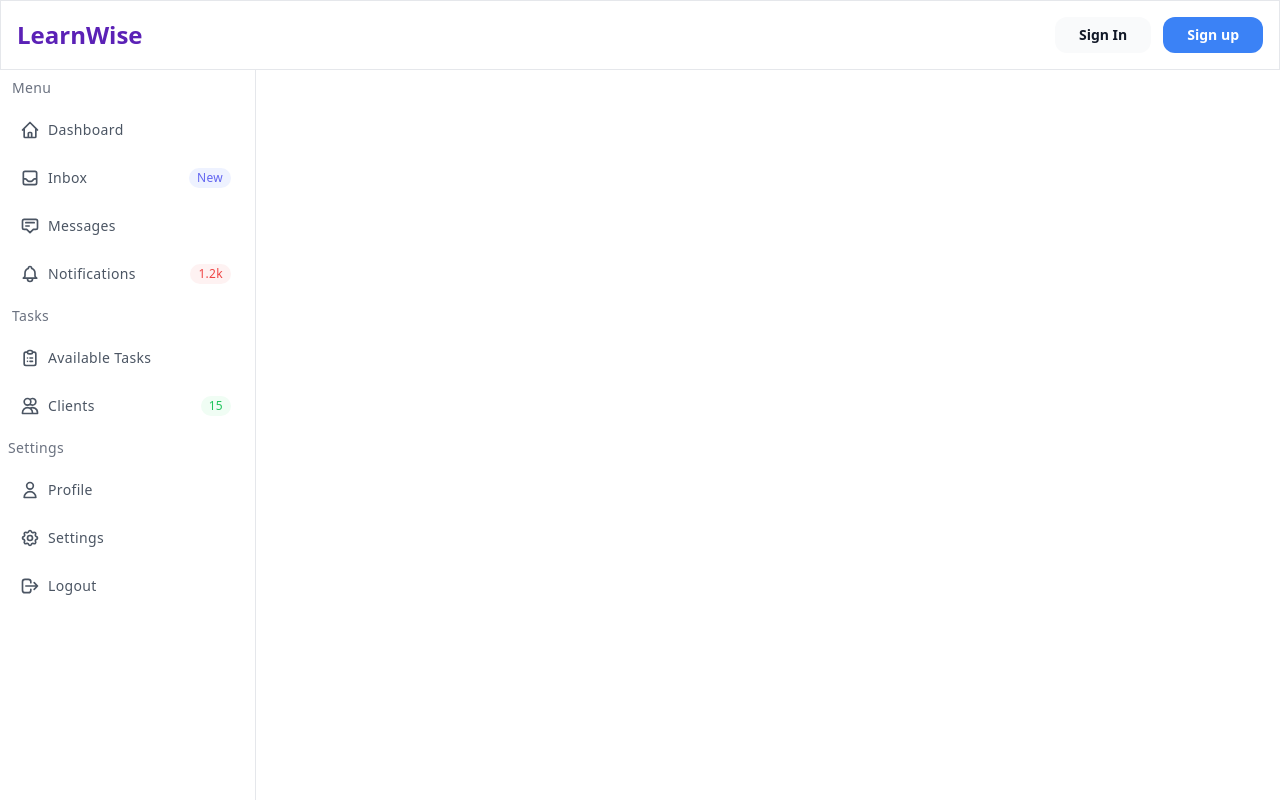
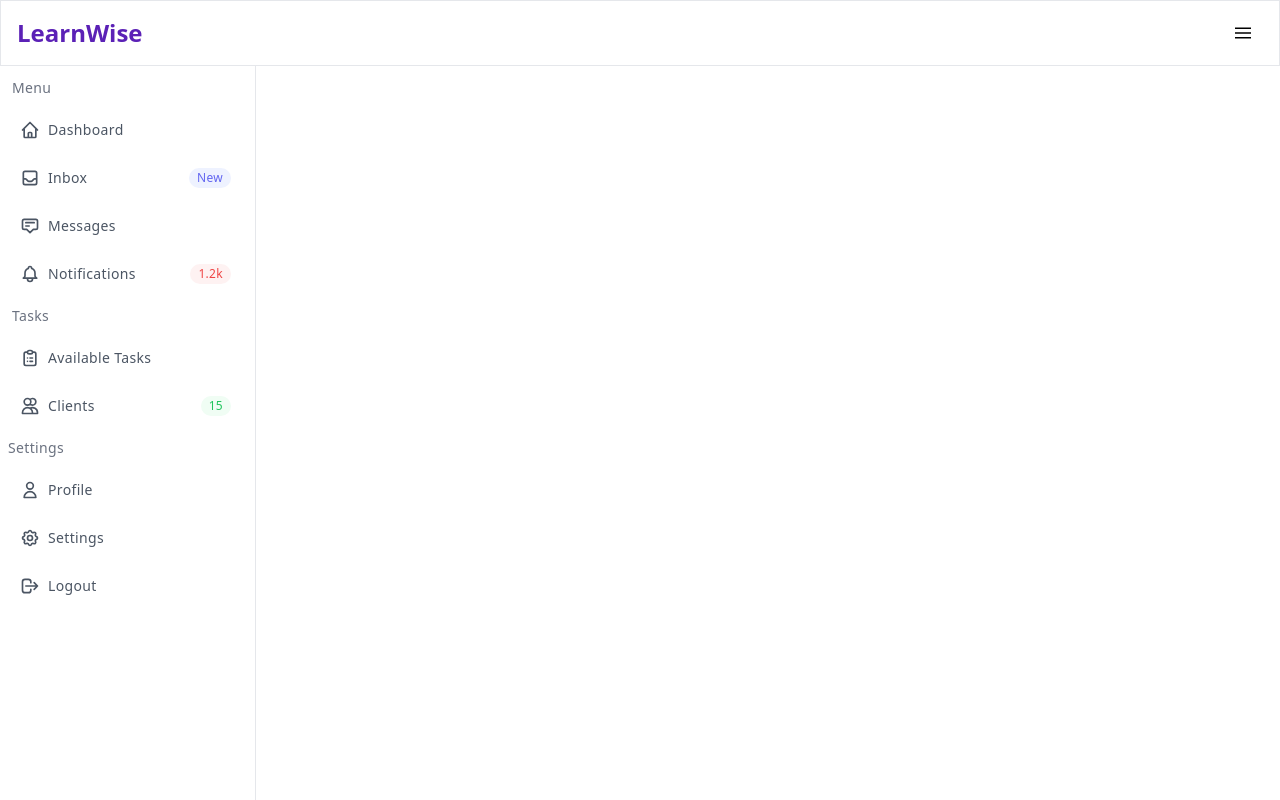
Before and after one commit to clevinwilson/learnwise_frontend, a React (Vite) app: page /admin/dashboard in a window 1280 px wide. Built offline with nearby package versions, Linux system fonts and the light colour scheme.

Commit message:
admin header navbar updated

```diff
--- a/src/components/AdminHeader/AdminHeader.jsx
+++ b/src/components/AdminHeader/AdminHeader.jsx
@@ -23,8 +23,10 @@ function AdminHeader() {
                   </button>
               </div>
 
-              <a className="hidden lg:inline-block lg:ml-auto lg:mr-3 py-2 px-6 bg-gray-50 hover:bg-gray-100 text-sm text-gray-900 font-bold  rounded-xl transition duration-200" href="#">Sign In</a>
-              <a className="hidden lg:inline-block py-2 px-6 bg-blue-500 hover:bg-blue-600 text-sm text-white font-bold rounded-xl transition duration-200" href="#">Sign up</a>
+              <svg className="hidden lg:inline-block lg:ml-auto lg:mr-3  h-4 w-4 fill-current" viewBox="0 0 20 20" xmlns="http://www.w3.org/2000/svg">
+                  <title>Mobile menu</title>
+                  <path d="M0 3h20v2H0V3zm0 6h20v2H0V9zm0 6h20v2H0v-2z"></path>
+              </svg>
           </nav>
 
     </div>
```
